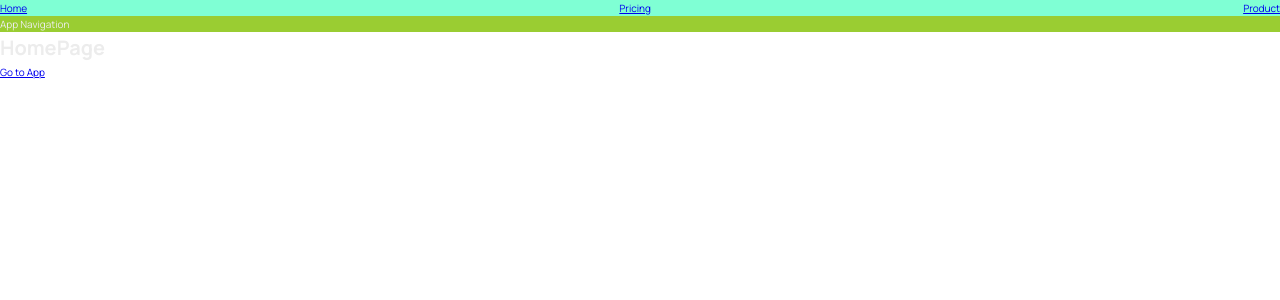
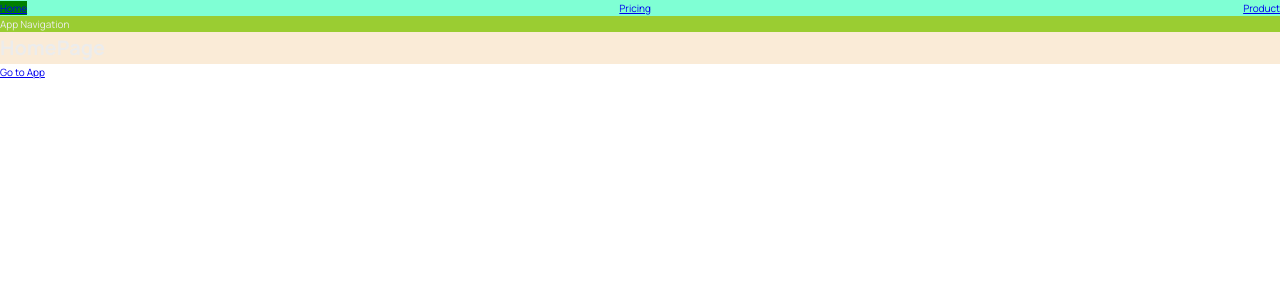
Before and after one commit to arafatah/worldwise, a React (Vite) app: page / in a window 1280 px wide. Shown: the top 300 px of the page. Built offline with nearby package versions, Linux system fonts and the light colour scheme.

Commit message:
update PageNav styles and modify HomePage heading class

```diff
--- a/src/Components/PageNav.module.css
+++ b/src/Components/PageNav.module.css
@@ -6,3 +6,11 @@
   display: flex;
   justify-content: space-between;
 }
+
+.nav :global(.active) {
+  background-color: green;
+}
+
+:global(.test) {
+  background-color: antiquewhite;
+}
--- a/src/pages/HomePage.jsx
+++ b/src/pages/HomePage.jsx
@@ -7,7 +7,7 @@ function HomePage() {
     <div>
       <PageNav />
       <AppNav />
-      <h1>HomePage</h1>
+      <h1 className='test'>HomePage</h1>
       <Link to="/app">Go to App</Link>
     </div>
   );
```
